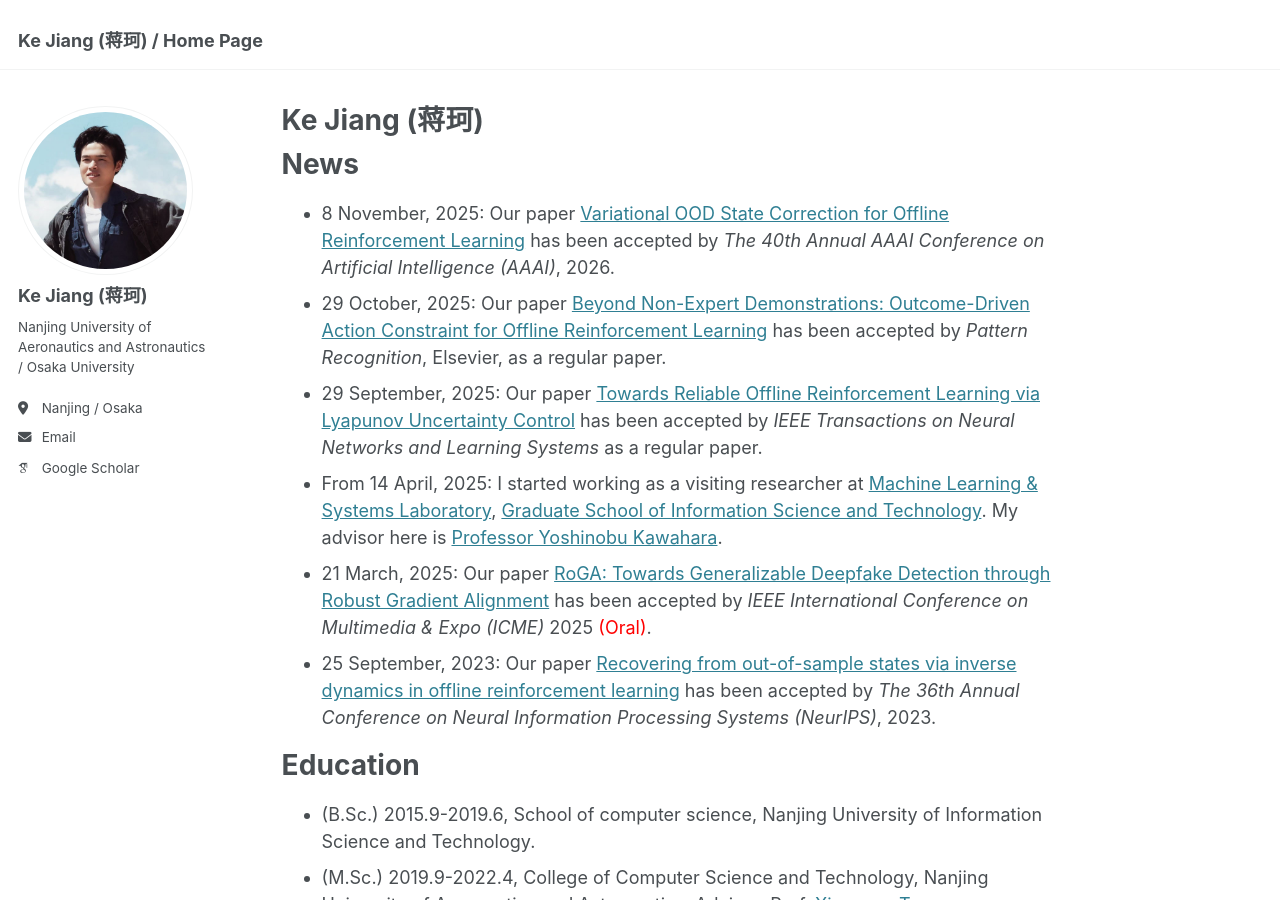
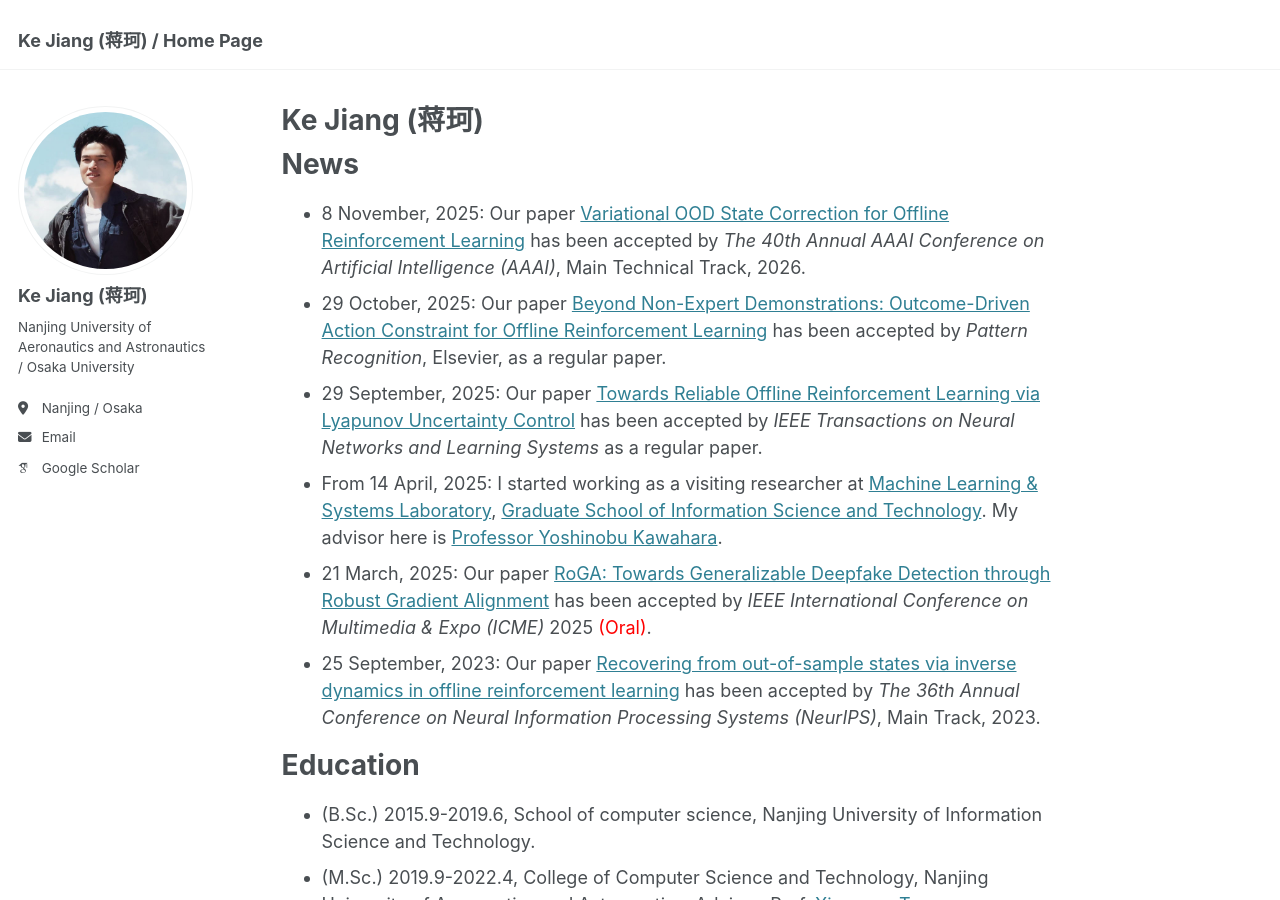
Before and after one commit to Jack10843/Jack10843.github.io, a Jekyll site: the page built from _pages/about.md, in a window 1280 px wide and 900 px high. Built offline with Jekyll 4.4.1, drawn with Linux system fonts in a browser that asks for light colours; some web fonts are replaced.

Commit message:
Update about.md

```diff
--- a/_pages/about.md
+++ b/_pages/about.md
@@ -9,12 +9,12 @@ redirect_from:
 
 News
 ======
- - 8 November, 2025: Our paper [Variational OOD State Correction for Offline Reinforcement Learning](https://arxiv.org/abs/2505.00503) has been accepted by *The 40th Annual AAAI Conference on Artificial Intelligence (AAAI)*, 2026.
+ - 8 November, 2025: Our paper [Variational OOD State Correction for Offline Reinforcement Learning](https://arxiv.org/abs/2505.00503) has been accepted by *The 40th Annual AAAI Conference on Artificial Intelligence (AAAI)*, Main Technical Track, 2026.
  - 29 October, 2025: Our paper [Beyond Non-Expert Demonstrations: Outcome-Driven Action Constraint for Offline Reinforcement Learning](https://arxiv.org/abs/2504.01719) has been accepted by *Pattern Recognition*, Elsevier, as a regular paper.
  - 29 September, 2025: Our paper [Towards Reliable Offline Reinforcement Learning via Lyapunov Uncertainty Control](https://doi.org/10.1109/TNNLS.2025.3616159) has been accepted by *IEEE Transactions on Neural Networks and Learning Systems* as a regular paper.
  - From 14 April, 2025: I started working as a visiting researcher at [Machine Learning & Systems Laboratory](https://mls.ist.osaka-u.ac.jp/en/member.html), [Graduate School of Information Science and Technology](https://www.ist.osaka-u.ac.jp/english/). My advisor here is [Professor Yoshinobu Kawahara](https://mls.ist.osaka-u.ac.jp/en/~kawahara/).
  - 21 March, 2025: Our paper [RoGA: Towards Generalizable Deepfake Detection through Robust Gradient Alignment](https://arxiv.org/abs/2505.20653) has been accepted by *IEEE International Conference on Multimedia & Expo (ICME)* 2025 <span style="color:red">(Oral)</span>.
- - 25 September, 2023: Our paper [Recovering from out-of-sample states via inverse dynamics in offline reinforcement learning](https://proceedings.neurips.cc/paper_files/paper/2023/file/7a0f7e9d9b42b26e5bfc9ba4c6e5287c-Paper-Conference.pdf) has been accepted by *The 36th Annual Conference on Neural Information Processing Systems (NeurIPS)*, 2023.
+ - 25 September, 2023: Our paper [Recovering from out-of-sample states via inverse dynamics in offline reinforcement learning](https://proceedings.neurips.cc/paper_files/paper/2023/file/7a0f7e9d9b42b26e5bfc9ba4c6e5287c-Paper-Conference.pdf) has been accepted by *The 36th Annual Conference on Neural Information Processing Systems (NeurIPS)*, Main Track, 2023.
 
 Education
 ======
```
